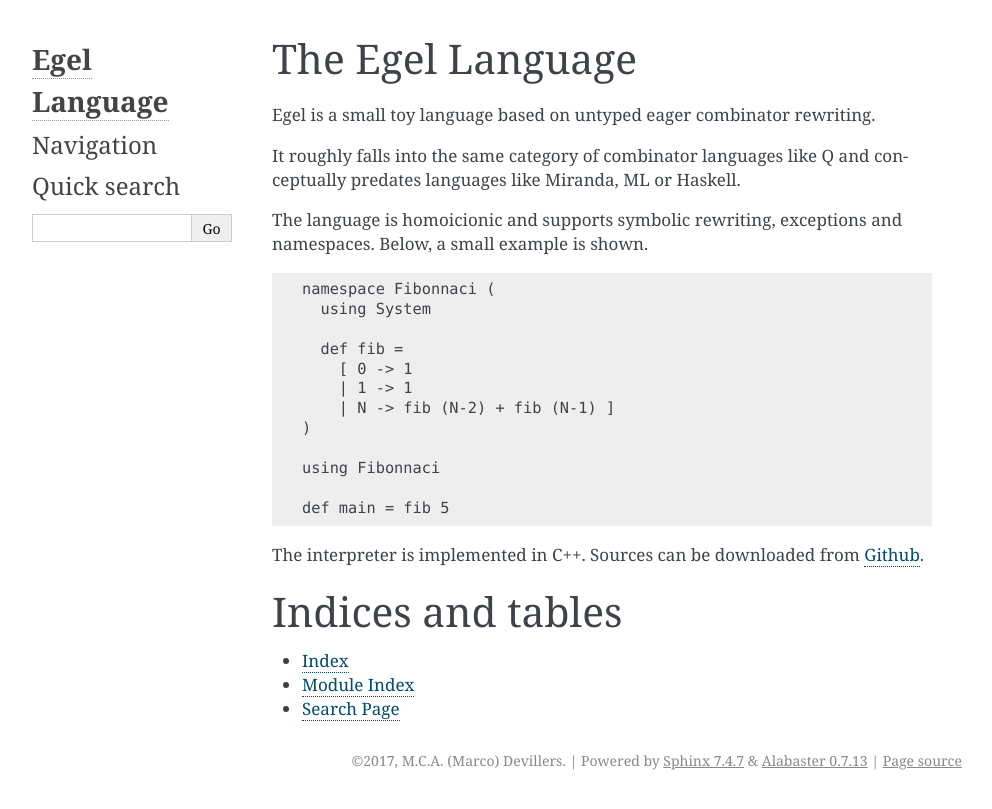
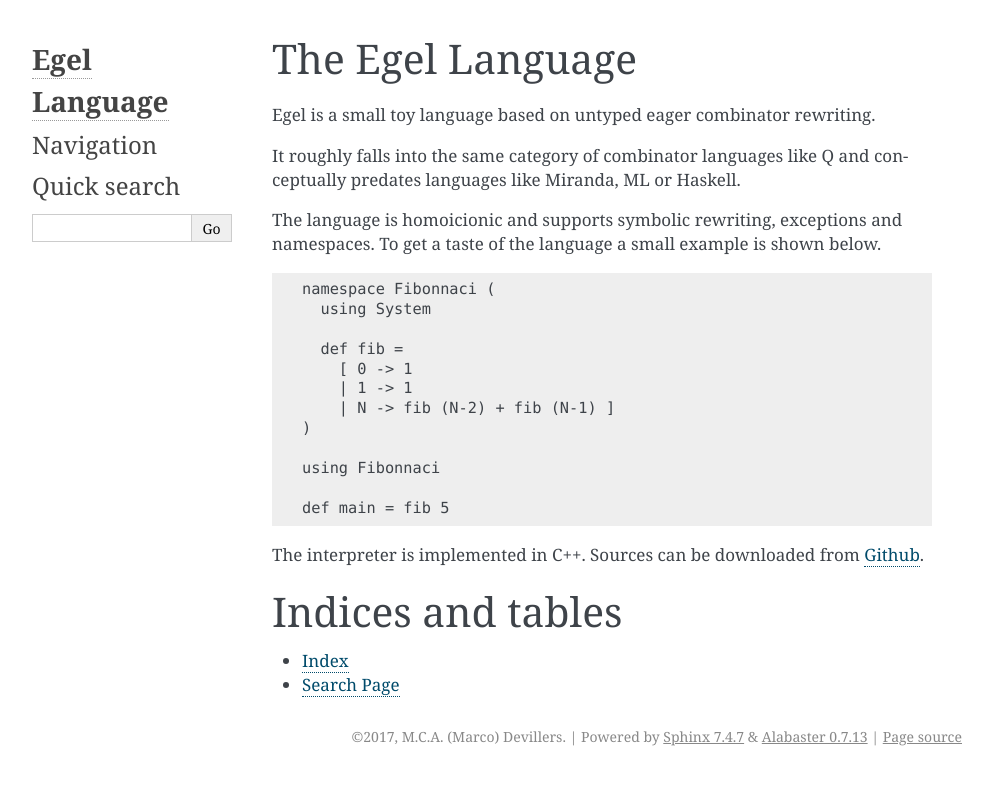
Before and after one commit to egel-lang/egel-docs, a Sphinx documentation site: the page built from source/index.rst, in a window 1280 px wide. Shown: the top 809 px of the page, without its empty margins (148-1140 px from the left). Built offline with Sphinx 7.4.7, drawn with Linux system fonts in a browser that asks for light colours.

Commit message:
removed python module reference

```diff
--- a/source/index.rst
+++ b/source/index.rst
@@ -11,7 +11,8 @@ It roughly falls into the same category of combinator languages like Q and conce
 predates languages like Miranda, ML or Haskell.
 
 The language is homoicionic and supports symbolic rewriting,
-exceptions and namespaces. Below, a small example is shown.
+exceptions and namespaces.
+To get a taste of the language a small example is shown below.
 
 .. code-block:: egel
 
```
Also changed, not shown: other parts of source/index.rst (+0 -1 lines).
